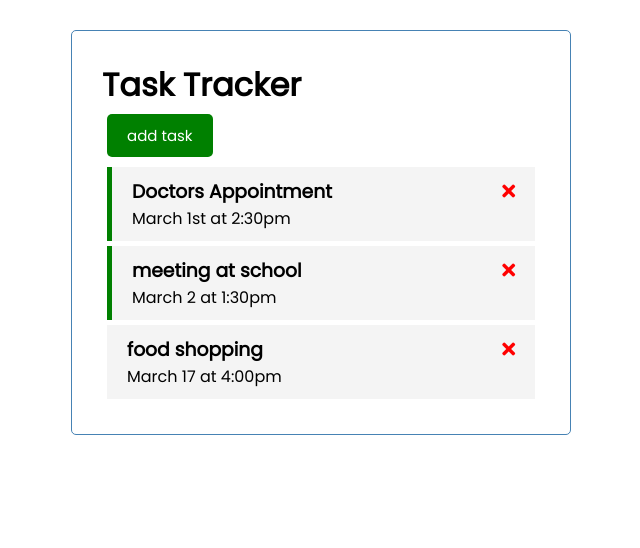
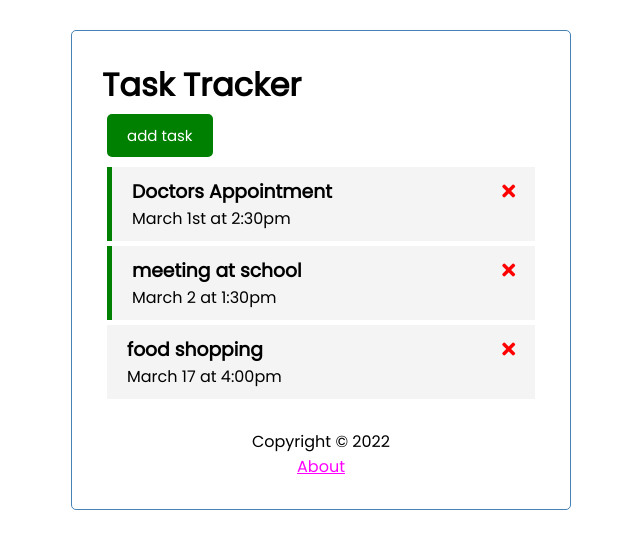
Before and after one commit to christopherdent/vue-learning, a Vue app in the folder vue-learning/: page /about in a window 1280 px wide. Shown: the top 548 px of the page, without its empty margins (319-959 px from the left). Built offline with nearby package versions, Linux system fonts and the light colour scheme.

Commit message:
implement router

```diff
--- a/vue-learning/package.json
+++ b/vue-learning/package.json
@@ -9,7 +9,8 @@
   },
   "dependencies": {
     "core-js": "^3.6.5",
-    "vue": "^3.0.0"
+    "vue": "^3.0.0",
+    "vue-router": "^4.0.12"
   },
   "devDependencies": {
     "@vue/cli-plugin-babel": "~4.5.0",
--- a/vue-learning/src/App.vue
+++ b/vue-learning/src/App.vue
@@ -9,7 +9,9 @@
       <!-- </div> -->
       <Tasks @toggle-reminder="toggleReminder" @delete-task="deleteTask"
       :tasks="tasks" />
+      <Footer />
     </div>
+
 </template>
 
 
@@ -18,6 +20,7 @@
 
 <script>
 //import components here
+import Footer from './components/Footer'
 import Header from './components/Header'
 import Tasks from './components/Tasks'
 import AddTask from './components/AddTask'
@@ -28,7 +31,8 @@
   components: {
      Header,
      Tasks,
-     AddTask
+     AddTask,
+     Footer
 
   },
 ///data causes components to render
@@ -62,6 +66,7 @@
 
   created() {
     //typically an http request would go here, for now just hardcoding
+    ///request might look like this.tasks = this.fetchTasks()
     this.tasks = [
       {
         id: 1,
--- /dev/null
+++ b/vue-learning/src/components/Footer.vue
@@ -0,0 +1,18 @@
+<template>
+    <footer>
+
+<p>Copyright &copy; 2022</p>
+    <a href ="/about">About</a>
+    </footer>
+</template>
+
+
+<style scoped>
+    a {
+        color: magenta
+    }
+    footer {
+        margin-top: 30px;
+        text-align: center;
+    }
+</style>
--- a/vue-learning/src/main.js
+++ b/vue-learning/src/main.js
@@ -1,4 +1,8 @@
 import { createApp } from 'vue'
 import App from './App.vue'
+import router from './router'
 
-createApp(App).mount('#app')
+
+
+
+createApp(App).use(router).mount('#app')
--- /dev/null
+++ b/vue-learning/src/router/index.js
@@ -0,0 +1,23 @@
+import {createRouter, createWebHistory} from 'vue-router'
+import About from '../views/About'
+
+
+
+
+const routes = [
+    {
+        path: '/about',
+        name: 'About',
+        component: About
+    }
+]
+
+
+const router = createRouter({
+    history: createWebHistory(process.env.BASE_URL),
+    routes
+
+})
+
+
+export default router
--- /dev/null
+++ b/vue-learning/src/views/About.vue
@@ -0,0 +1,5 @@
+<template>
+    <h1>About</h1>
+
+
+</template>
```
Also changed, not shown: 1 other file (tests, documents, lock files or other folders).
